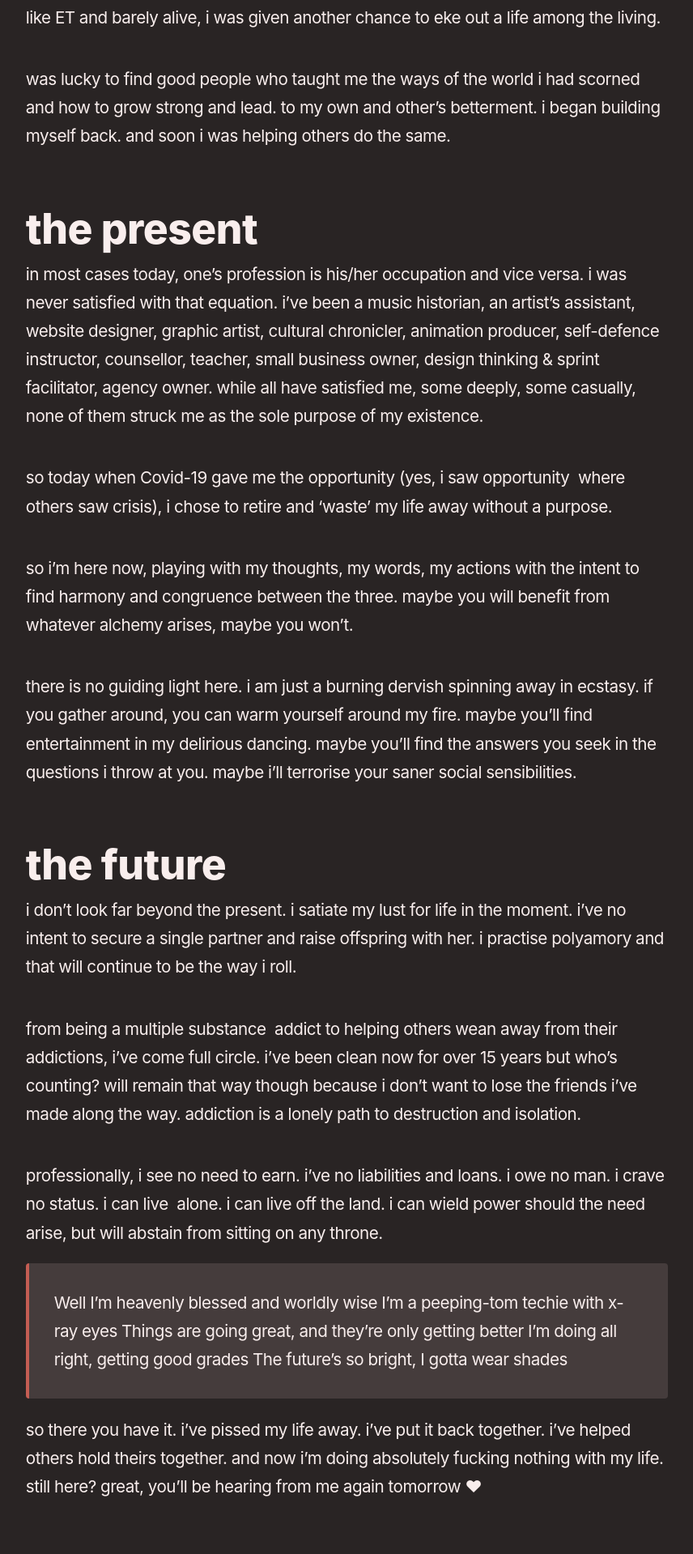
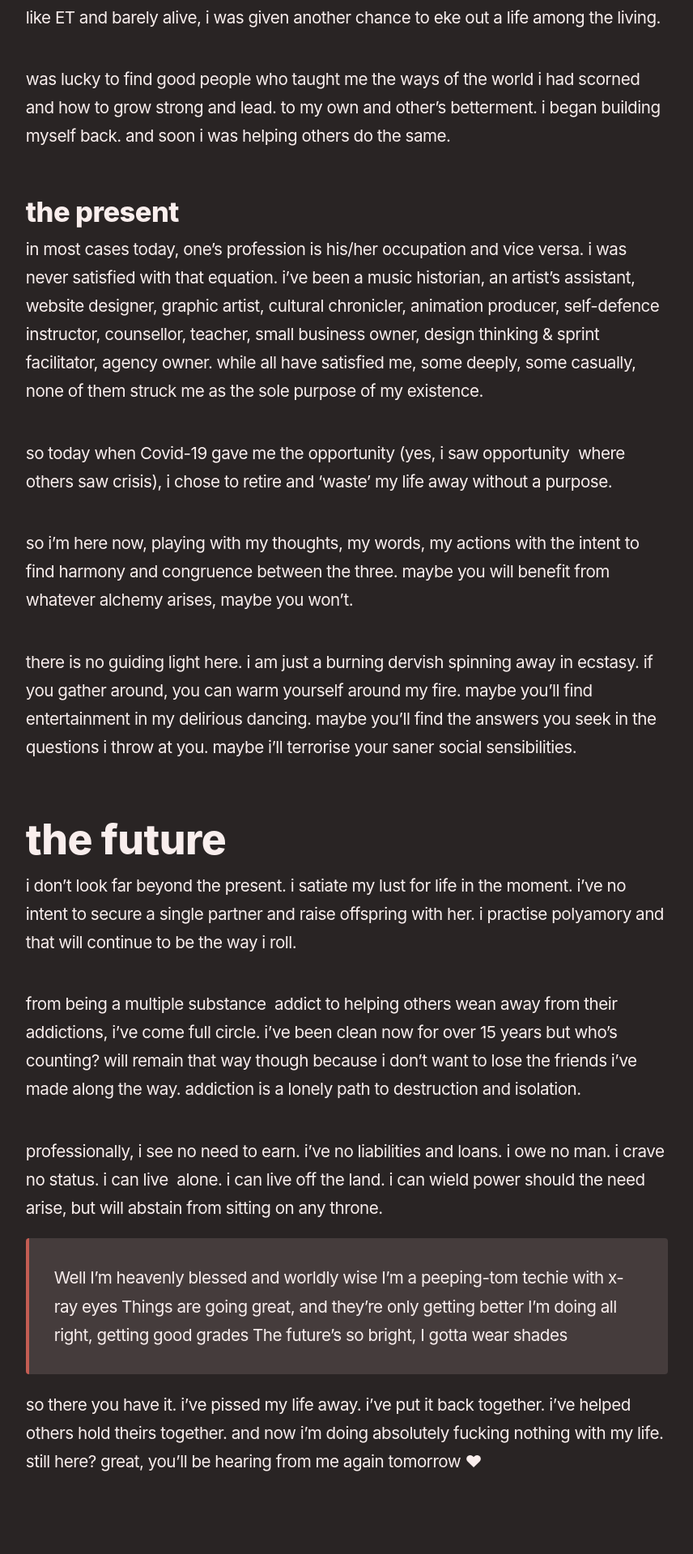
Before and after one commit to reddy2go/redgarden, a Jekyll site: the page built from _notes/who-the-fuck-is-reddy.md, in a window 1280 px wide. Shown: the part 1451-3370 px from the top of the page at 81% size, without its empty margins (45-901 px from the left). Built offline with Jekyll 4.4.1, drawn with Linux system fonts in a browser that asks for light colours; some web fonts are replaced; Markdown is read by kramdown in place of the engine named in the settings.

Commit message:
auto commit

```diff
--- a/_notes/who-the-fuck-is-reddy.md
+++ b/_notes/who-the-fuck-is-reddy.md
@@ -22,8 +22,7 @@ eventually, as all things do, my quixotic adventures came to a crashing end. i l
 
 was lucky to find good people who taught me the ways of the world i had scorned and how to grow strong and lead. to my own and other’s betterment. i began building myself back. and soon i was helping others do the same.
 
-## the present
-
+### the present
 in most cases today, one’s profession is his/her occupation and vice versa. i was never satisfied with that equation. i’ve been a music historian, an artist’s assistant, website designer, graphic artist, cultural chronicler, animation producer, self-defence instructor, counsellor, teacher, small business owner, design thinking & sprint facilitator, agency owner. while all have satisfied me, some deeply, some casually, none of them struck me as the sole purpose of my existence.
 
 so today when Covid-19 gave me the opportunity (yes, i saw opportunity  where others saw crisis), i chose to retire and ‘waste’ my life away without a purpose.
```
